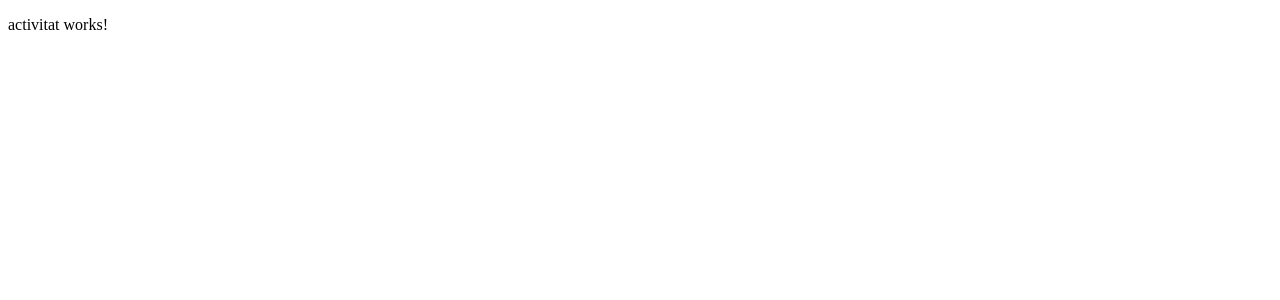
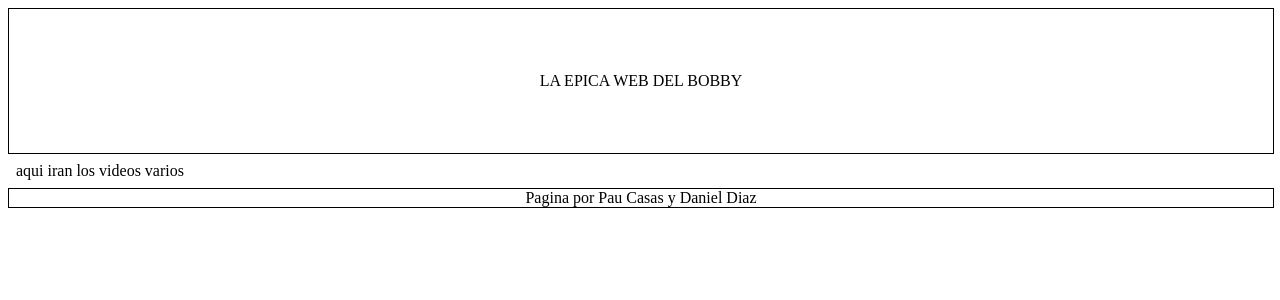
Before and after one commit to DiazDani/projecteVideoDiaz, an Angular app: page / in a window 1280 px wide. Shown: the top 300 px of the page. Built offline with nearby package versions, Linux system fonts and the light colour scheme.

Commit message:
commit base pagina

```diff
--- a/src/app/activitat/activitat.component.css
+++ b/src/app/activitat/activitat.component.css
@@ -0,0 +1,22 @@
+header{
+  height:30%;
+  width:100%;
+  border: 1px solid ;
+  border-color: black;
+  margin: 0 auto;
+  text-align: center;
+}
+
+#titulo{
+  padding: 5%;
+}
+
+
+footer{
+  height:30%;
+  width:100%;
+  border: 1px solid ;
+  border-color: black;
+  margin: 0 auto;
+  text-align: center;
+}
--- a/src/app/activitat/activitat.component.html
+++ b/src/app/activitat/activitat.component.html
@@ -1 +1,11 @@
-<p>activitat works!</p>
+<header>
+  <div id="titulo">LA EPICA WEB DEL BOBBY</div>
+</header>
+
+<body>
+aqui iran los videos varios
+</body>
+
+<footer>
+  Pagina por Pau Casas y Daniel Diaz
+</footer>
```
